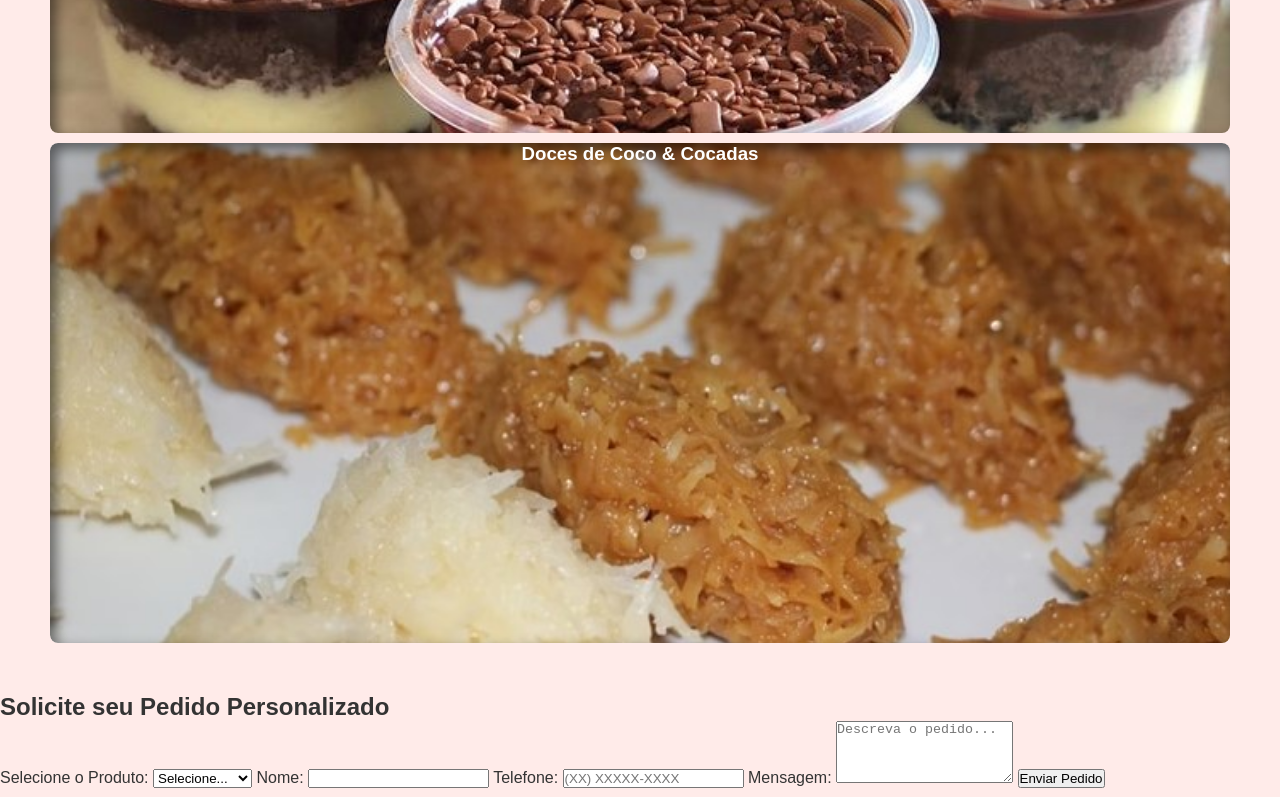
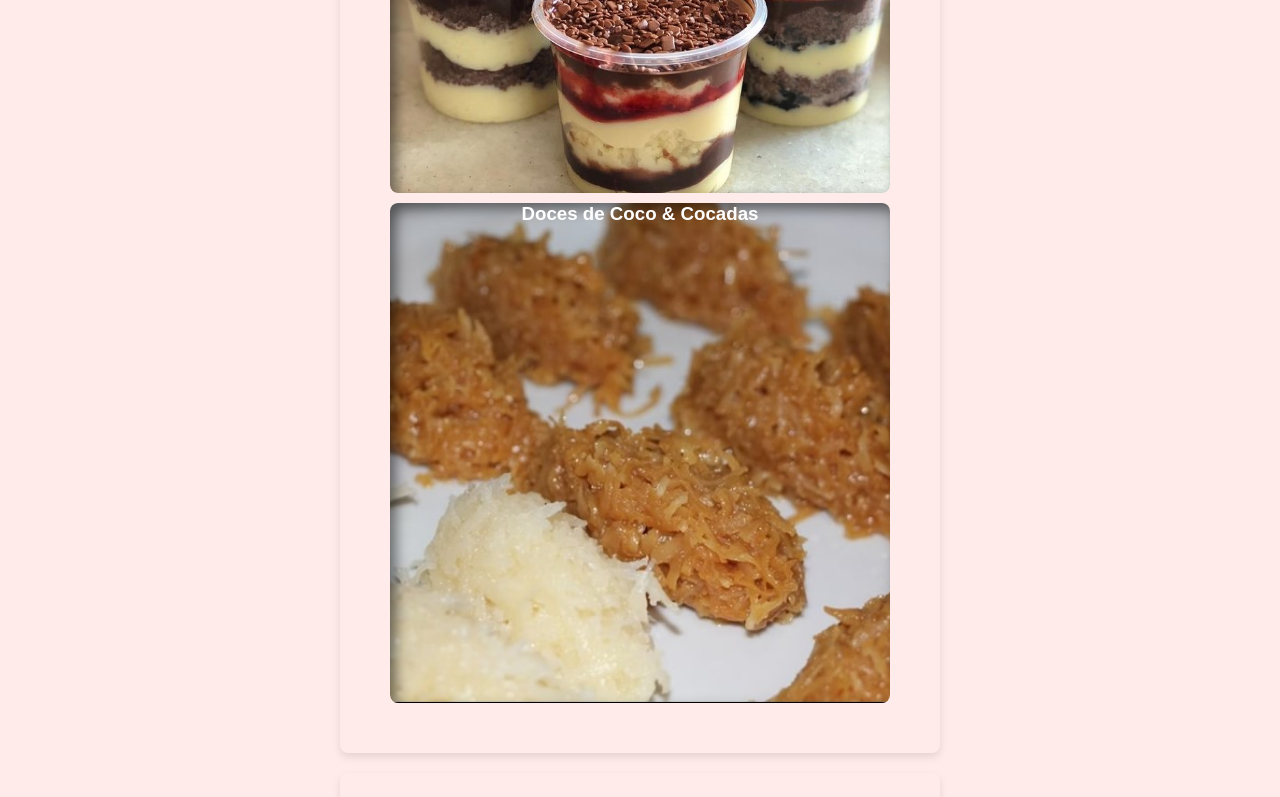
Before and after one commit to olarthur/Projeto-Sistema-Doceria, a plain HTML site: page index.html in a window 1280 px wide. Shown: the part 2000-2797 px from the top of the page. Drawn offline with Linux system fonts and the light colour scheme.

Commit message:
Update styles.css

```diff
--- a/estilos/styles.css
+++ b/estilos/styles.css
@@ -124,6 +124,71 @@ div#img04 {
     background-color: #FF6B6B;
 }
 
+section {
+    flex: 1;
+    padding: 40px;
+    background-color: #FFEBE9;
+    margin: 20px auto;
+    border-radius: 8px;
+    width: 90%;
+    max-width: 600px;
+    box-shadow: 0 4px 8px rgba(0, 0, 0, 0.1);
+}
+
+#pedido-personalizado h2 {
+    color: #884c4c;
+    margin-bottom: 20px;
+}
+
+form {
+    display: flex;
+    flex-direction: column;
+    align-items: center;
+}
+
+form label {
+    width: 100%;
+    text-align: left;
+    margin: 10px 0 5px;
+    font-weight: bold;
+    color: #884c4c;
+}
+
+form input, form textarea, form select {
+    width: 100%;
+    max-width: 500px;
+    padding: 10px;
+    margin: 5px 0 15px;
+    border: 1px solid #ccc;
+    border-radius: 4px;
+    font-size: 1rem;
+}
+
+form textarea {
+    resize: vertical;
+}
+
+form button {
+    background-color: #884c4c;
+    color: white;
+    padding: 10px 20px;
+    border: none;
+    border-radius: 5px;
+    cursor: pointer;
+    font-size: 1rem;
+    transition: background-color 0.3s ease, transform 0.3s ease;
+}
+
+form button:hover {
+    background-color: #FF6B6B;
+    transform: scale(1.05);
+}
+
+#pedidoFeedback {
+    color: #884c4c;
+    margin-top: 15px;
+}
+
 #sobre, #contato {
     padding: 40px;
     text-align: center;
```
